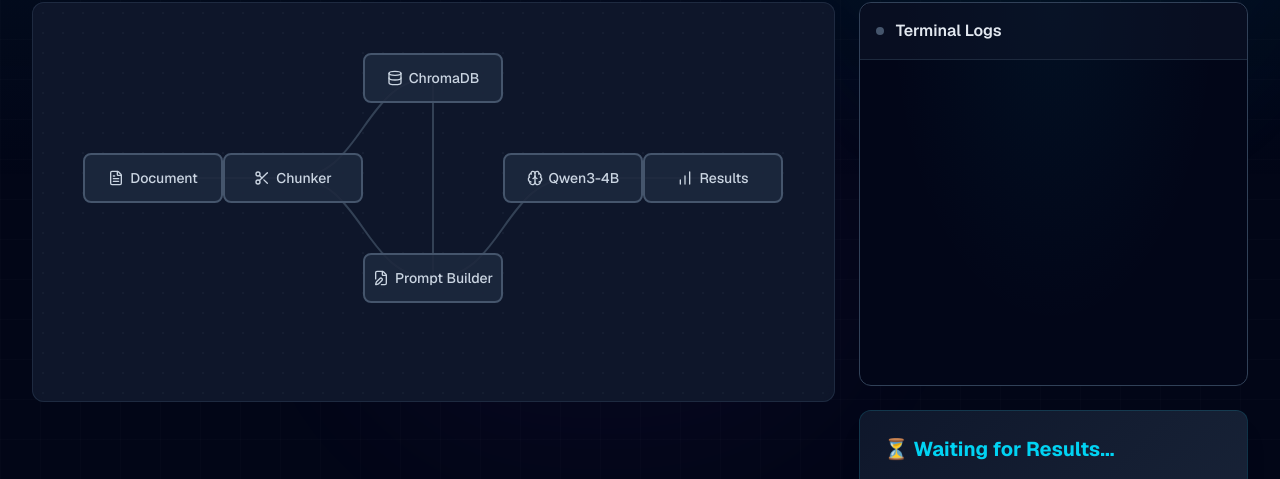
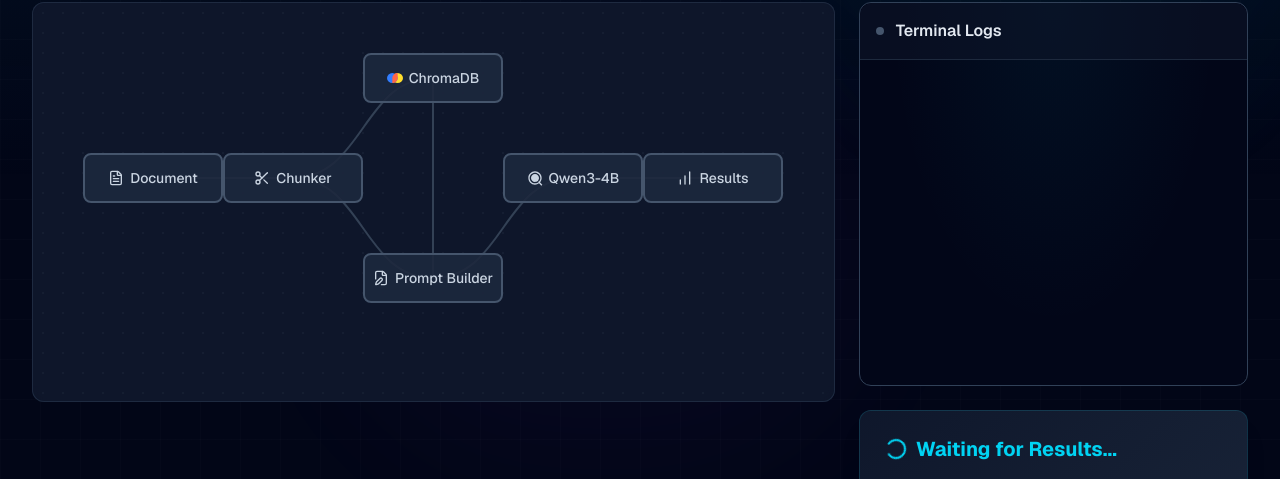
Before and after one commit to edycutjong/ContextWeaver, a Next.js app in the folder frontend/: page /dashboard in a window 1280 px wide. Shown: the part 321-800 px from the top of the page. Built offline with nearby package versions, Linux system fonts and the light colour scheme.

Commit message:
feat: replace emojis with Lucide and custom SVG icons in dashboard, add loading states

```diff
--- a/frontend/src/app/(app)/dashboard/page.tsx
+++ b/frontend/src/app/(app)/dashboard/page.tsx
@@ -7,8 +7,10 @@
 import ConfidenceHeatmap from '@/components/ConfidenceHeatmap';
 import { NodeData, EdgeData } from '@/components/PipelineGraph';
 import {
-  FileText, Scissors, Database, FileEdit, Brain, BarChart, Search, Calculator, Bot, ClipboardList, TrafficCone, UserSearch, Code2, CheckSquare, Combine, Target, PenTool, Scale, Sparkles, Inbox, Compass, Activity, Dumbbell, Waves
+  FileText, Scissors, Database, FileEdit, Brain, BarChart, Search, Calculator, Bot, ClipboardList, TrafficCone, UserSearch, Code2, CheckSquare, Combine, Target, PenTool, Scale, Sparkles, Inbox, Compass, Activity, Dumbbell, Waves,
+  CheckCircle2, XCircle, AlertTriangle, Loader2
 } from "lucide-react";
+import { ChromaIcon, QwenIcon } from '@/components/CustomIcons';
 
 type GraphType = 'contextweaver' | 'standard-rag' | 'multi-agent' | 'evaluator-optimizer' | 'routing-agent';
 
@@ -17,9 +19,9 @@
     nodes: [
       { id: 'doc', label: 'Document', x: 0, y: 100, icon: FileText },
       { id: 'chunker', label: 'Chunker', x: 140, y: 100, icon: Scissors },
-      { id: 'vectordb', label: 'ChromaDB', x: 280, y: 0, icon: Database },
+      { id: 'vectordb', label: 'ChromaDB', x: 280, y: 0, icon: ChromaIcon },
       { id: 'prompt', label: 'Prompt Builder', x: 280, y: 200, icon: FileEdit },
-      { id: 'qwen', label: 'Qwen3-4B', x: 420, y: 100, icon: Brain },
+      { id: 'qwen', label: 'Qwen3-4B', x: 420, y: 100, icon: QwenIcon },
       { id: 'results', label: 'Results', x: 560, y: 100, icon: BarChart },
     ],
     edges: [
@@ -501,13 +503,28 @@
                 </div>
                 <div ref={logsContainerRef} className="flex-1 p-4 font-mono text-xs text-slate-400 overflow-y-auto space-y-1.5 scroll-smooth relative z-10">
                   {displayedLogs.map((msg, i) => {
-                    const promptColor = msg.includes('❌')
-                      ? 'text-red-400'
-                      : msg.includes('✅')
-                      ? 'text-emerald-400'
-                      : msg.includes('⚠️')
-                      ? 'text-amber-400'
-                      : 'text-cyan-600';
+                    let Icon = null;
+                    let iconClass = '';
+                    let cleanMsg = msg;
+                    let promptColor = 'text-cyan-600';
+
+                    if (msg.includes('❌')) {
+                      Icon = XCircle;
+                      iconClass = 'text-red-400';
+                      promptColor = 'text-red-400';
+                      cleanMsg = msg.replace('❌', '');
+                    } else if (msg.includes('✅')) {
+                      Icon = CheckCircle2;
+                      iconClass = 'text-emerald-400';
+                      promptColor = 'text-emerald-400';
+                      cleanMsg = msg.replace('✅', '');
+                    } else if (msg.includes('⚠️')) {
+                      Icon = AlertTriangle;
+                      iconClass = 'text-amber-400';
+                      promptColor = 'text-amber-400';
+                      cleanMsg = msg.replace('⚠️', '');
+                    }
+
                     return (
                       <motion.div
                         key={i}
@@ -517,9 +534,12 @@
                         className="flex items-start gap-1"
                       >
                         <span className={`${promptColor} select-none shrink-0`}>{'>'}</span>
-                        <span className="break-all">{msg}</span>
+                        <span className="break-all flex items-center gap-1.5 flex-wrap">
+                          {Icon && <Icon className={`w-3.5 h-3.5 shrink-0 ${iconClass}`} />}
+                          {cleanMsg}
+                        </span>
                         {i === displayedLogs.length - 1 && isTyping && (
-                          <span className="animate-pulse inline-block w-1.5 h-3 bg-cyan-400 ml-0.5 rounded-sm shrink-0" />
+                          <span className="animate-pulse inline-block w-1.5 h-3 bg-cyan-400 ml-0.5 rounded-sm shrink-0 mt-0.5" />
                         )}
                       </motion.div>
                     );
@@ -530,8 +550,12 @@
               {/* Final Results Panel */}
               <div className="bg-gradient-to-br from-slate-900 to-slate-800 border border-cyan-900/50 rounded-xl p-6 shadow-xl flex-1 flex flex-col justify-between">
                 <div>
-                  <h3 className="text-xl font-bold text-cyan-400 mb-4 flex items-center">
-                    {finalResult ? '✅ Annotation Complete' : '⏳ Waiting for Results...'}
+                  <h3 className="text-xl font-bold text-cyan-400 mb-4 flex items-center gap-2">
+                    {finalResult ? (
+                      <><CheckCircle2 className="w-6 h-6 text-emerald-400" /> Annotation Complete</>
+                    ) : (
+                      <><Loader2 className="w-6 h-6 text-cyan-400 animate-spin" /> Waiting for Results...</>
+                    )}
                   </h3>
 
                   {finalResult ? (
--- /dev/null
+++ b/frontend/src/components/CustomIcons.tsx
@@ -0,0 +1,31 @@
+import React from 'react';
+
+export const ChromaIcon = (props: React.SVGProps<SVGSVGElement>) => (
+  <svg
+    viewBox="17.36 -11.81 221.29 141.62"
+    fill="none"
+    xmlns="http://www.w3.org/2000/svg"
+    {...props}
+  >
+    <g transform="matrix(0.86440678,0,0,0.86440678,17.355932,-11.812063)">
+      <ellipse fill="#ffde2d" cx="170.66679" cy="81.919838" rx="85.333206" ry="81.919838" />
+      <ellipse fill="#327eff" cx="85.333206" cy="81.919838" rx="85.333206" ry="81.919838" />
+      <path d="m 170.66679,81.919964 c 0,45.243426 -38.20536,81.919196 -85.333713,81.919196 V 81.919964 Z M 85.333205,81.919836 C 85.333205,36.676791 123.53819,8.9599821e-5 170.66679,8.9599821e-5 V 81.919836 Z" fill="#ff6446" />
+    </g>
+  </svg>
+);
+
+export const QwenIcon = (props: React.SVGProps<SVGSVGElement>) => (
+  <svg
+    viewBox="0 0 24 24"
+    fill="currentColor"
+    xmlns="http://www.w3.org/2000/svg"
+    {...props}
+  >
+    {/* Stylized swirl/Q shape for Qwen */}
+    <path d="M12 2C6.48 2 2 6.48 2 12C2 17.52 6.48 22 12 22C14.24 22 16.32 21.25 18 20L21.5 23.5L23 22L19.5 18.5C21.05 16.8 22 14.5 22 12C22 6.48 17.52 2 12 2ZM12 20C7.59 20 4 16.41 4 12C4 7.59 7.59 4 12 4C16.41 4 20 7.59 20 12C20 14.28 19.04 16.34 17.5 17.8L16.2 16.5C17.3 15.3 18 13.7 18 12C18 8.69 15.31 6 12 6C8.69 6 6 8.69 6 12C6 15.31 8.69 18 12 18C13.7 18 15.3 17.3 16.5 16.2L17.8 17.5C16.34 19.04 14.28 20 12 20Z" />
+    <circle cx="12" cy="12" r="3" />
+  </svg>
+);
+
+// We can use Lucide icons for other things, or add more custom SVGs here if needed.
```
